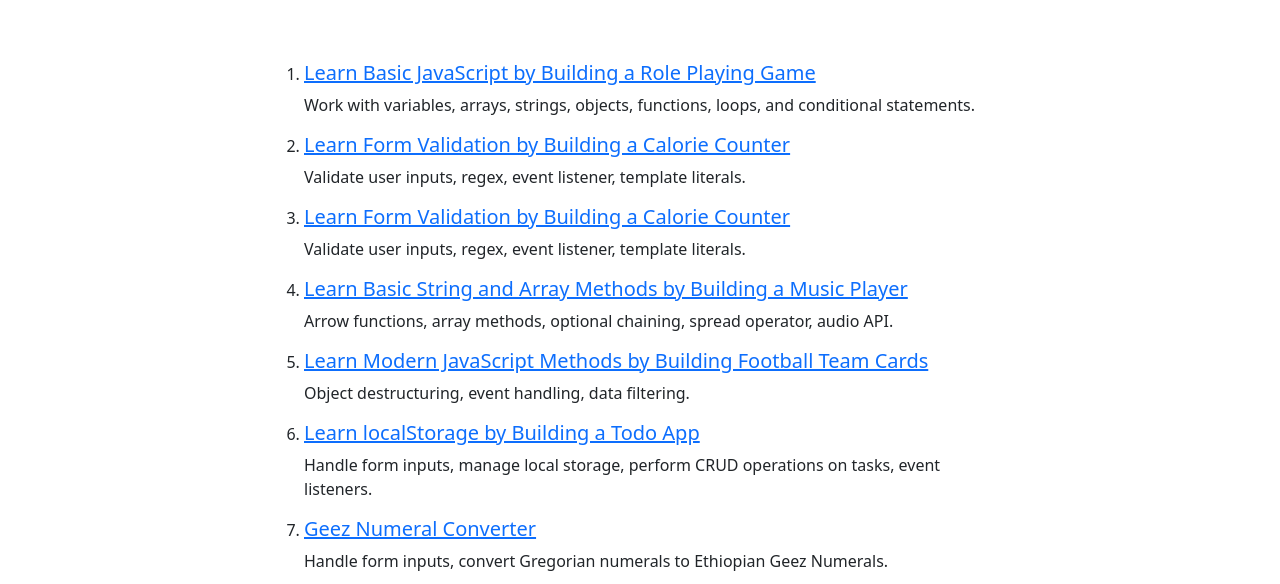
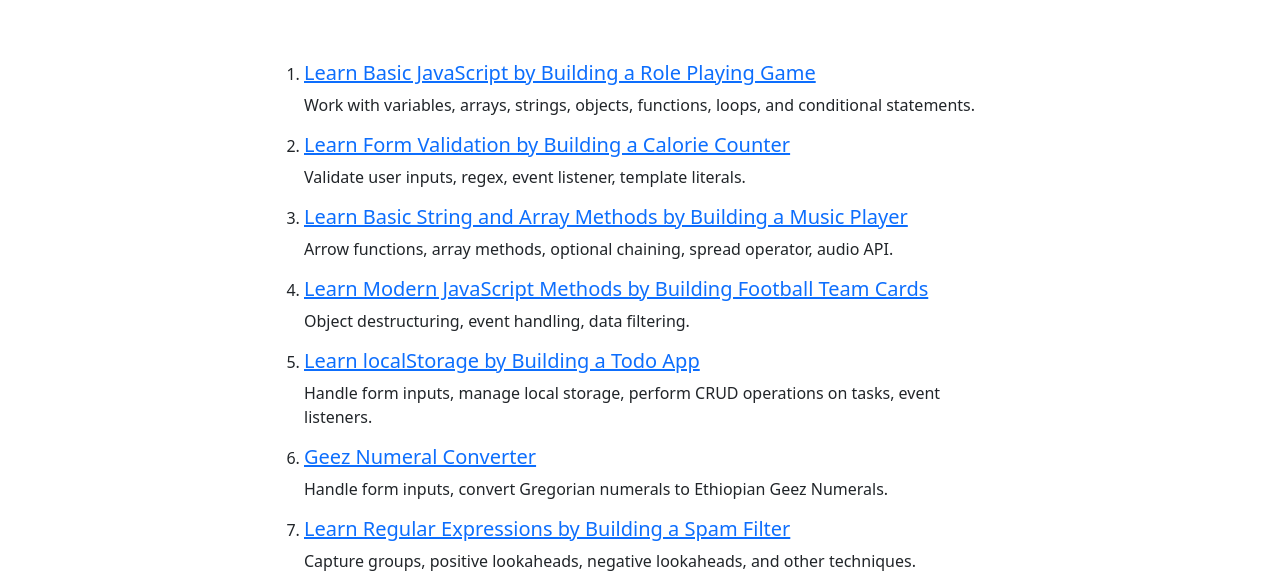
Before and after one commit to balewgize/100DaysOfCode, a plain HTML site: page index.html in a window 1280 px wide. Shown: the part 194-778 px from the top of the page. Drawn offline with nearby package versions, Linux system fonts and the light colour scheme.

Commit message:
remove duplicate list

```diff
--- a/index.html
+++ b/index.html
@@ -50,12 +50,6 @@
                                         Building a Calorie Counter</a></h5>
                                 <p>Validate user inputs, regex, event listener, template literals.
                                 </p>
-                            </li>
-                            <li>
-                                <h5> <a href="./02-calorie-counter/index.html" target="_blank"> Learn Form Validation by
-                                        Building a Calorie
-                                        Counter</a> </h5>
-                                <p>Validate user inputs, regex, event listener, template literals.</p>
                             </li>
                             <li>
                                 <h5> <a href="./03-music-player/index.html" target="_blank"> Learn Basic String and
```
